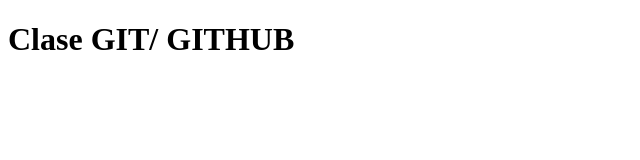
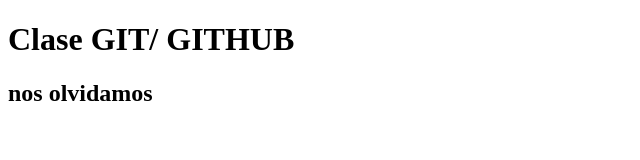
Before and after one commit to ceagabe/ClaseGIT, a plain HTML site: page index.html in a window 1280 px wide. Shown: the whole page, without its empty margins (0-640 px from the left). Drawn offline with Linux system fonts and the light colour scheme.

Commit message:
segunda copia

```diff
--- a/index.html
+++ b/index.html
@@ -9,5 +9,8 @@
     <h1>
         Clase GIT/ GITHUB
     </h1>
+
+    <h2> nos olvidamos </h2>
+
 </body>
 </html>
```
